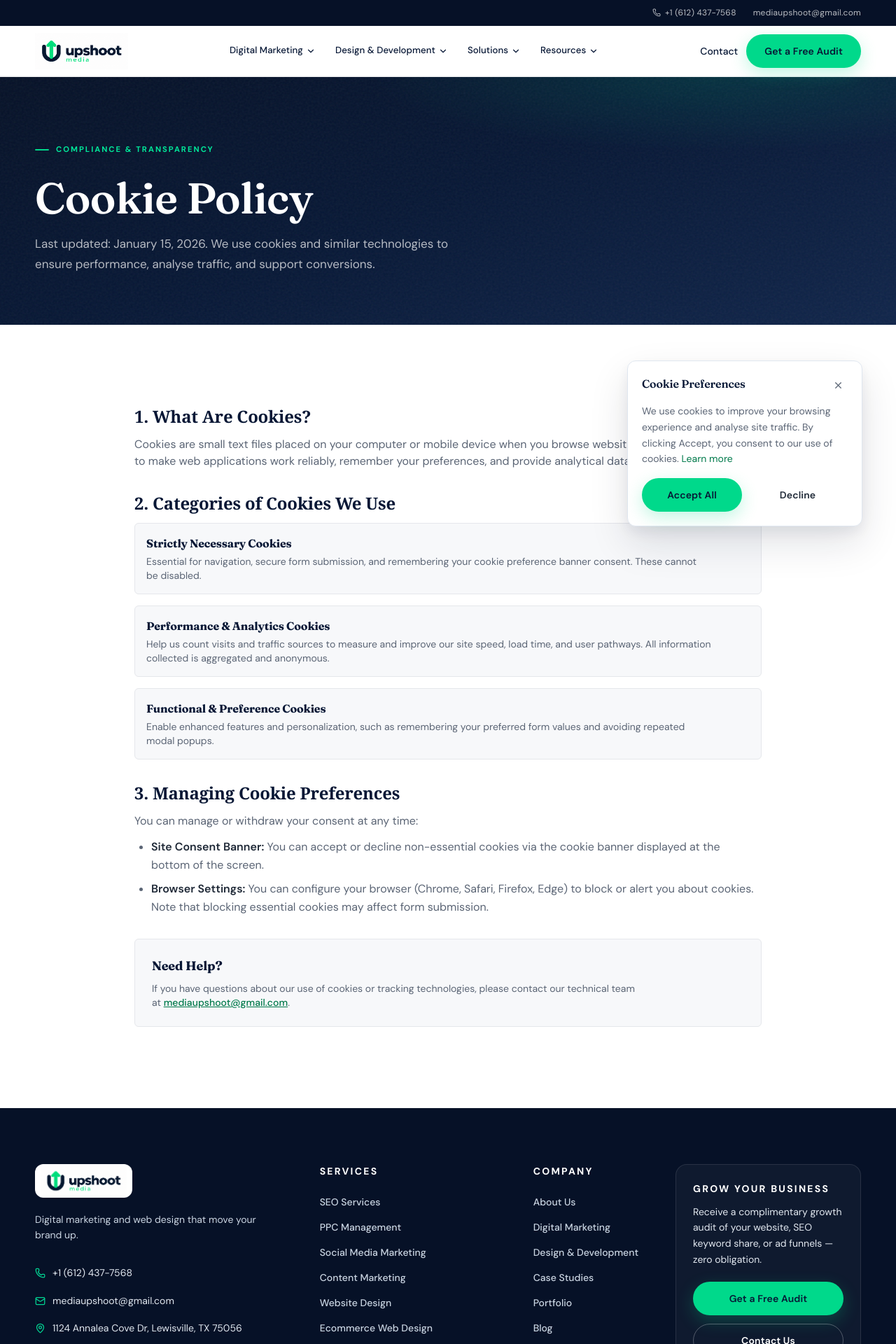
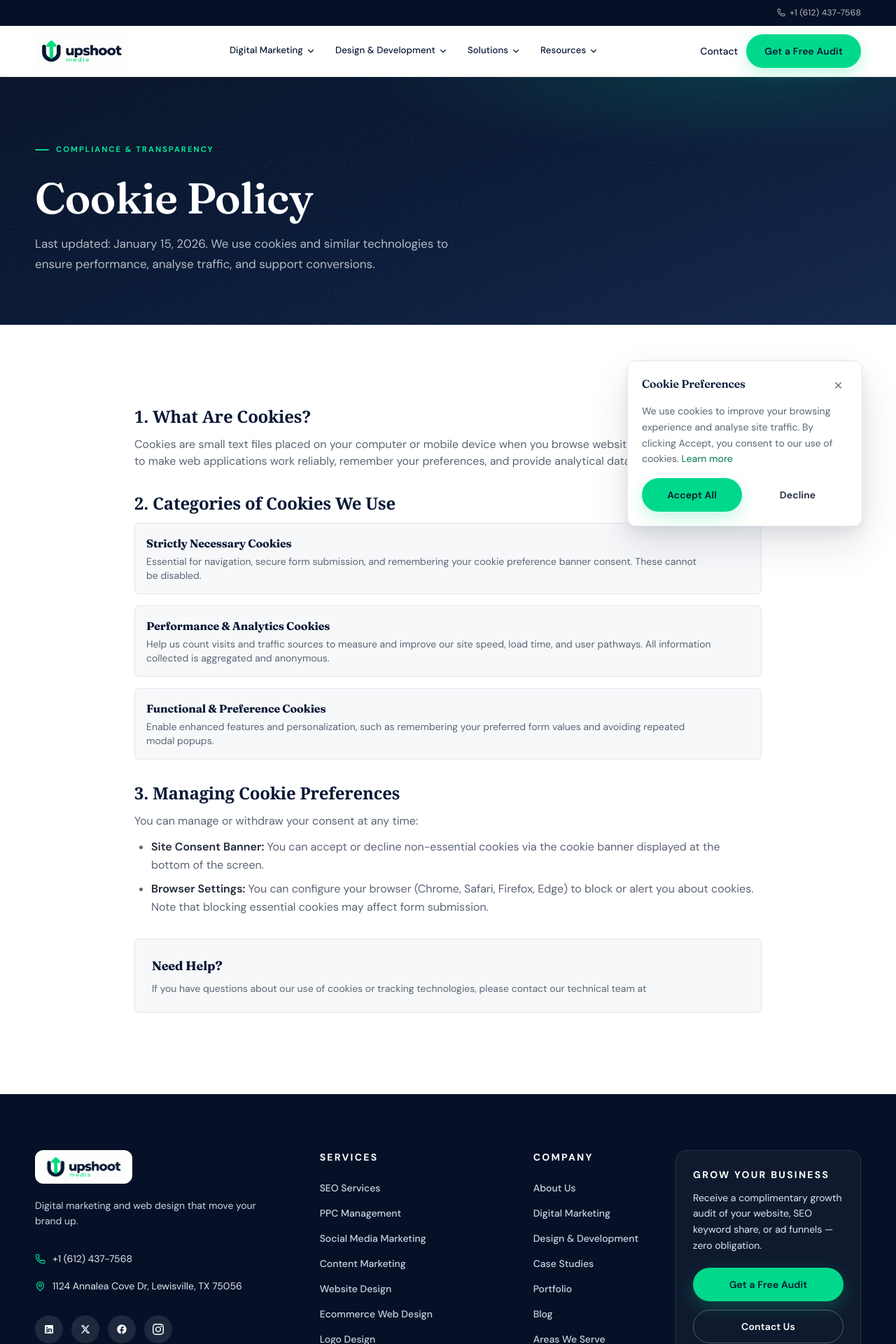
Before and after one commit to Ch-Abhinav-Chowdary/Digital-Creations, a React (Vite) app: page /cookie-policy in a window 1280 px wide. Shown: the top 1920 px of the page at 70% size. Built offline with nearby package versions, Linux system fonts and the light colour scheme.

Commit message:
added changes

```diff
--- a/src/components/layout/Footer.jsx
+++ b/src/components/layout/Footer.jsx
@@ -81,13 +81,13 @@ export default function Footer() {
                 <Phone size={15} className="flex-shrink-0 text-emerald-400" />
                 <span>{SITE.phone}</span>
               </a>
-              <a
+              {/* <a
                 href={`mailto:${SITE.email}`}
                 className="flex items-center gap-2.5 text-sm text-slate-200 hover:text-emerald-300 transition-colors py-1"
               >
                 <Mail size={15} className="flex-shrink-0 text-emerald-400" />
                 <span>{SITE.email}</span>
-              </a>
+              </a> */}
               <div className="flex items-start gap-2.5 text-sm text-slate-200 py-1">
                 <MapPin size={15} className="flex-shrink-0 mt-0.5 text-emerald-400" />
                 <span className="leading-snug">
--- a/src/components/layout/Header.jsx
+++ b/src/components/layout/Header.jsx
@@ -147,12 +147,12 @@ export default function Header() {
               <Phone size={12} />
               {SITE.phone}
             </a>
-            <a
+            {/* <a
               href={`mailto:${SITE.email}`}
               className="hover:text-[var(--color-green-bright)] transition-colors"
             >
               {SITE.email}
-            </a>
+            </a> */}
           </div>
         </div>
 
--- a/src/config/site.js
+++ b/src/config/site.js
@@ -9,7 +9,7 @@ export const SITE = {
 
   // Contact — replace with real values before launch
   phone: '+1 (612) 437-7568',
-  email: 'mediaupshoot@gmail.com',
+  // email: 'mediaupshoot@gmail.com',
   address: {
     street: '1124 Annalea Cove Dr',
     city: 'Lewisville',
--- a/src/pages/ContactPage.jsx
+++ b/src/pages/ContactPage.jsx
@@ -46,6 +46,7 @@ export default function ContactPage() {
                   </div>
                 </div>
                 <div className="flex items-start gap-4">
+                {/* <div className="flex items-start gap-4">
                   <div className="w-11 h-11 icon-tile">
                     <Mail size={18} className="text-[#007A4B]" />
                   </div>
@@ -55,7 +56,7 @@ export default function ContactPage() {
                       {SITE.email}
                     </a>
                   </div>
-                </div>
+                </div> */}
                 <div className="flex items-start gap-4">
                   <div className="w-11 h-11 icon-tile">
                     <MapPin size={18} className="text-[#007A4B]" />
--- a/src/pages/CookiePage.jsx
+++ b/src/pages/CookiePage.jsx
@@ -93,9 +93,9 @@ export default function CookiePage() {
               </h3>
               <p className="text-sm text-[#5B6575]">
                 If you have questions about our use of cookies or tracking technologies, please contact our technical team at{' '}
-                <a href={`mailto:${SITE.email}`} className="text-[#007A4B] underline font-medium">
+              {/* <a href={`mailto:${SITE.email}`} className="text-[#007A4B] underline font-medium">
                   {SITE.email}
-                </a>.
+                </a>. */}
               </p>
             </div>
           </div>
--- a/src/pages/HomePage.jsx
+++ b/src/pages/HomePage.jsx
@@ -31,7 +31,7 @@ export default function HomePage() {
           name: SITE.name,
           url: SITE.url,
           telephone: SITE.phone,
-          email: SITE.email,
+          // email: SITE.email,
           address: {
             '@type': 'PostalAddress',
             streetAddress: SITE.address.street,
--- a/src/pages/PrivacyPage.jsx
+++ b/src/pages/PrivacyPage.jsx
@@ -103,8 +103,8 @@ export default function PrivacyPage() {
                 To exercise any privacy rights or ask questions regarding this policy, please reach our compliance team directly:
               </p>
               <p className="text-sm text-[#071735] font-medium">
-                Email: <a href={`mailto:${SITE.email}`} className="text-[#007A4B] underline">{SITE.email}</a>
-                <br />
+                {/* Email: <a href={`mailto:${SITE.email}`} className="text-[#007A4B] underline">{SITE.email}</a>
+                <br /> */}
                 Address: {SITE.address.street}, {SITE.address.city}, {SITE.address.state} {SITE.address.zip}
               </p>
             </div>
--- a/src/pages/TermsPage.jsx
+++ b/src/pages/TermsPage.jsx
@@ -97,8 +97,8 @@ export default function TermsPage() {
                 For legal notices or questions regarding our contractual terms, contact:
               </p>
               <p className="text-sm text-[#071735] font-medium mt-2">
-                Email: <a href={`mailto:${SITE.email}`} className="text-[#007A4B] underline">{SITE.email}</a>
-                <br />
+                {/* Email: <a href={`mailto:${SITE.email}`} className="text-[#007A4B] underline">{SITE.email}</a>
+                <br /> */}
                 Phone: {SITE.phone}
               </p>
             </div>
```
